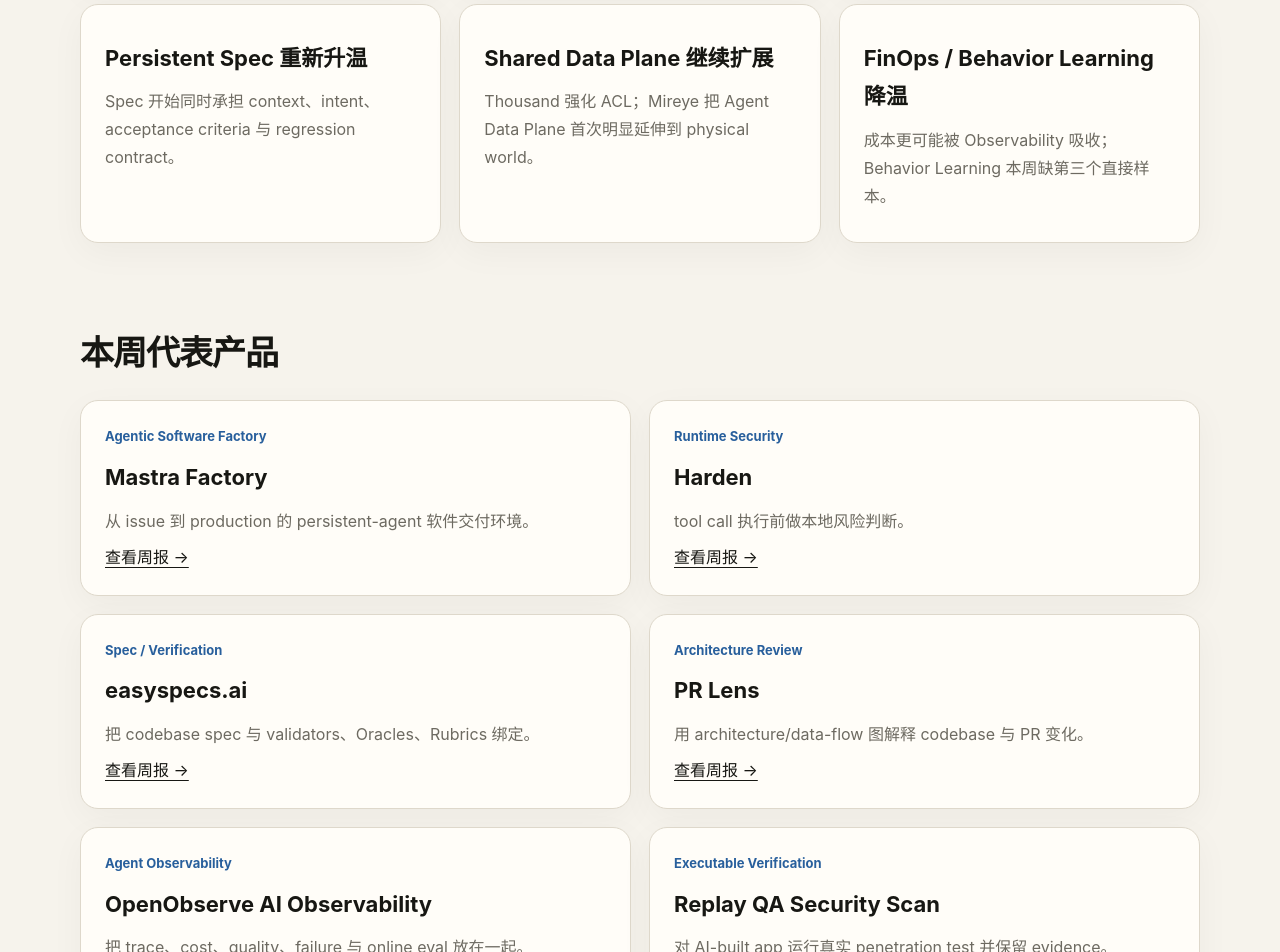
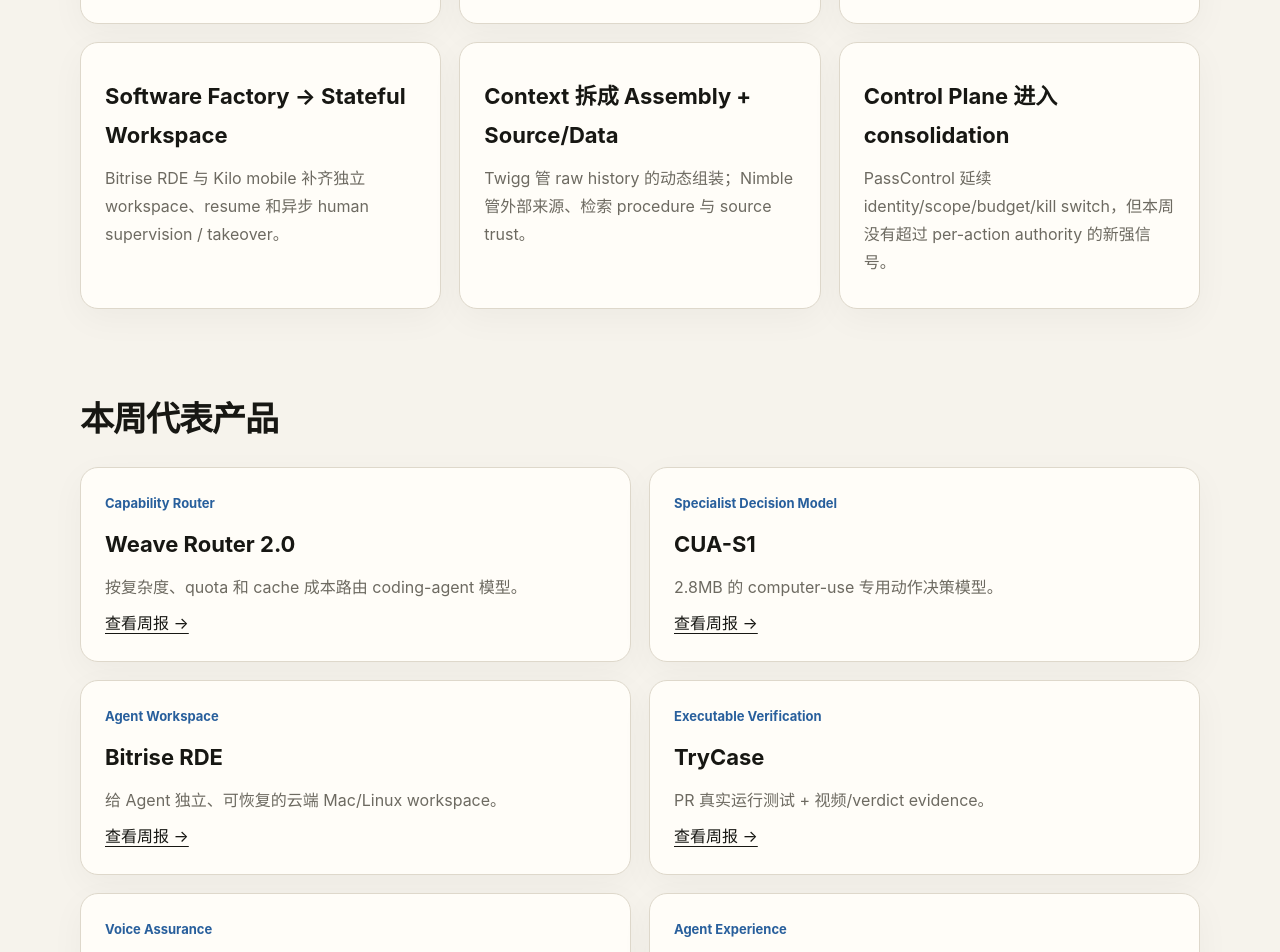
Before and after one commit to menlong999/ai-product-observatory, a Next.js app: page / in a window 1280 px wide. Shown: the part 1100-2052 px from the top of the page. Built offline with nearby package versions, Linux system fonts and the light colour scheme.

Commit message:
feat: update Observatory home for 2026 W38

```diff
--- a/app/page.tsx
+++ b/app/page.tsx
@@ -1,17 +1,17 @@
 const trends=[
-['Agentic Software Factory','Mastra Factory 把 issue、persistent agents、repo workspaces、review、release 和 production monitoring 收进同一长期工作系统。'],
-['Control Plane → Per-action Authority','Harden、Relaticle、StareBrain 把授权推进到 side effect 真正发生的那一刻。'],
-['Evidence Spine','EasySpecs、PR Lens、Replay、QApilot、OpenObserve 让证据贯穿 Spec、Review、Test、Security、Production。'],
-['Persistent Spec 重新升温','Spec 开始同时承担 context、intent、acceptance criteria 与 regression contract。'],
-['Shared Data Plane 继续扩展','Thousand 强化 ACL；Mireye 把 Agent Data Plane 首次明显延伸到 physical world。'],
-['FinOps / Behavior Learning 降温','成本更可能被 Observability 吸收；Behavior Learning 本周缺第三个直接样本。']
+['Capability Router 正式升级','Weave Router 2.0 补出第二个强样本；成本、quota、cache 与 confidence 开始成为 Runtime routing policy。'],
+['Specialist Decision Model 首次出现','CUA-S1 与 Cactus Needle 3 同周把小模型放进狭窄动作决策层，但真实可靠性仍需验证。'],
+['Evidence → Agent Interface Assurance','TryCase、NovaSynth、MCPJam、Ax-check 把验证对象扩到 change、agent behavior、tool interface 与 product onboarding。'],
+['Software Factory → Stateful Workspace','Bitrise RDE 与 Kilo mobile 补齐独立 workspace、resume 和异步 human supervision / takeover。'],
+['Context 拆成 Assembly + Source/Data','Twigg 管 raw history 的动态组装；Nimble 管外部来源、检索 procedure 与 source trust。'],
+['Control Plane 进入 consolidation','PassControl 延续 identity/scope/budget/kill switch，但本周没有超过 per-action authority 的新强信号。']
 ];
 const products=[
-['Mastra Factory','Agentic Software Factory','从 issue 到 production 的 persistent-agent 软件交付环境。'],
-['Harden','Runtime Security','tool call 执行前做本地风险判断。'],
-['easyspecs.ai','Spec / Verification','把 codebase spec 与 validators、Oracles、Rubrics 绑定。'],
-['PR Lens','Architecture Review','用 architecture/data-flow 图解释 codebase 与 PR 变化。'],
-['OpenObserve AI Observability','Agent Observability','把 trace、cost、quality、failure 与 online eval 放在一起。'],
-['Replay QA Security Scan','Executable Verification','对 AI-built app 运行真实 penetration test 并保留 evidence。']
+['Weave Router 2.0','Capability Router','按复杂度、quota 和 cache 成本路由 coding-agent 模型。'],
+['CUA-S1','Specialist Decision Model','2.8MB 的 computer-use 专用动作决策模型。'],
+['Bitrise RDE','Agent Workspace','给 Agent 独立、可恢复的云端 Mac/Linux workspace。'],
+['TryCase','Executable Verification','PR 真实运行测试 + 视频/verdict evidence。'],
+['NovaSynth','Voice Assurance','用真实 caller 条件批量压测 voice agent。'],
+['Ax-check','Agent Experience','直接测试 Agent 能不能理解并自主接入一个产品。']
 ];
-export default function Home(){return <main><section className="hero"><div className="shell"><div className="eyebrow">Weekly product observation</div><h1>AI Product Observatory</h1><p>每周对照历史记录，识别连续出现、同类爆发、首次形成、升温、降温和判断变化。</p></div></section><section className="section"><div className="shell"><div className="section-head"><h2>2026-W37</h2><div className="section-note">9 月 7—13 日</div></div><div className="signal-box"><strong>本周核心变化</strong><p>Agent-native SDLC 升级成 Agentic Software Factory；Control Plane 进入 per-action authority；Evidence-native requirement 开始形成贯穿完整生命周期的 Evidence Spine。</p><a href="/weekly/2026-W37">阅读完整周报 →</a></div></div></section><section className="section" id="trends"><div className="shell"><div className="section-head"><h2>本周趋势变化</h2></div><div className="grid">{trends.map(t=><article className="card trend" key={t[0]}><h3>{t[0]}</h3><p>{t[1]}</p></article>)}</div></div></section><section className="section" id="products"><div className="shell"><div className="section-head"><h2>本周代表产品</h2></div><div className="grid">{products.map(p=><article className="card product" key={p[0]}><div className="meta">{p[1]}</div><h3>{p[0]}</h3><p>{p[2]}</p><a href="/weekly/2026-W37">查看周报 →</a></article>)}</div></div></section></main>}
+export default function Home(){return <main><section className="hero"><div className="shell"><div className="eyebrow">Weekly product observation</div><h1>AI Product Observatory</h1><p>每周对照历史记录，识别连续出现、同类爆发、首次形成、升温、降温和判断变化。</p></div></section><section className="section"><div className="shell"><div className="section-head"><h2>2026-W38</h2><div className="section-note">9 月 14—20 日</div></div><div className="signal-box"><strong>本周核心变化</strong><p>Capability Router 从 watchlist 正式升级；Evidence Spine 扩展成 Agent Interface Assurance；Agentic Software Factory 开始补齐 stateful workspace 与异步 human takeover。</p><a href="/weekly/2026-W38">阅读完整周报 →</a></div></div></section><section className="section" id="trends"><div className="shell"><div className="section-head"><h2>本周趋势变化</h2></div><div className="grid">{trends.map(t=><article className="card trend" key={t[0]}><h3>{t[0]}</h3><p>{t[1]}</p></article>)}</div></div></section><section className="section" id="products"><div className="shell"><div className="section-head"><h2>本周代表产品</h2></div><div className="grid">{products.map(p=><article className="card product" key={p[0]}><div className="meta">{p[1]}</div><h3>{p[0]}</h3><p>{p[2]}</p><a href="/weekly/2026-W38">查看周报 →</a></article>)}</div></div></section></main>}
```
